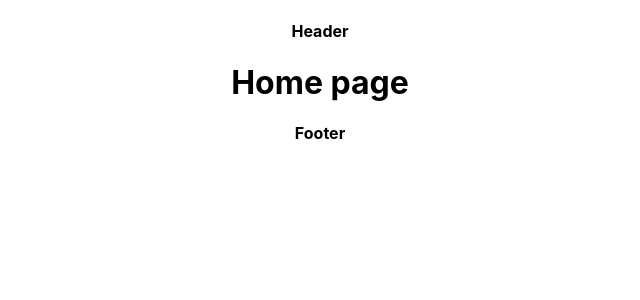
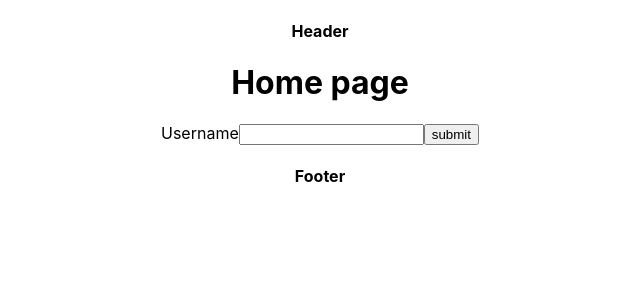
Before and after one commit to Gioele-M/lap3_24h_challenge, a React (Create React App) app: page / in a window 1280 px wide. Shown: the top 300 px of the page, without its empty margins (320-960 px from the left). Built offline with nearby package versions, Linux system fonts and the light colour scheme.

Commit message:
complete form

```diff
--- a/src/components/SearchForm/index.js
+++ b/src/components/SearchForm/index.js
@@ -0,0 +1,40 @@
+import React, { useState } from "react";
+
+
+const SearchForm = () => {
+
+    const [user, setUser] = useState('')
+
+    const onFormSubmit = (e) => {
+        e.preventDefault()
+
+        // dispatch({type:'TITLE', payload: song})
+        // dispatch({type: 'ARTIST', payload:artist})
+
+
+    }
+
+    const onUserChange = (e) => {
+        setUser(e.target.user)
+
+    }
+
+    return (
+
+
+        <div>
+                <form onSubmit={onFormSubmit}>
+                    <label htmlFor="username">Username</label>
+                    <input type="text" id="username" value={user} onChange={onUserChange} />
+                    <button type="submit">submit</button>
+                </form>
+            </div>
+
+
+    )
+
+
+}
+
+
+export default SearchForm
--- /dev/null
+++ b/src/components/index.js
@@ -0,0 +1 @@
+export { default as SearchForm } from './SearchForm'
--- a/src/pages/Home/index.js
+++ b/src/pages/Home/index.js
@@ -1,10 +1,15 @@
 import React from "react";
+
+import { SearchForm } from "../../components";
 
 
 
 const Home = () => {
     return (
-        <h1>Home page</h1>
+        <>
+            <h1>Home page</h1>
+            <SearchForm />
+        </>
     )
 }
 
```
